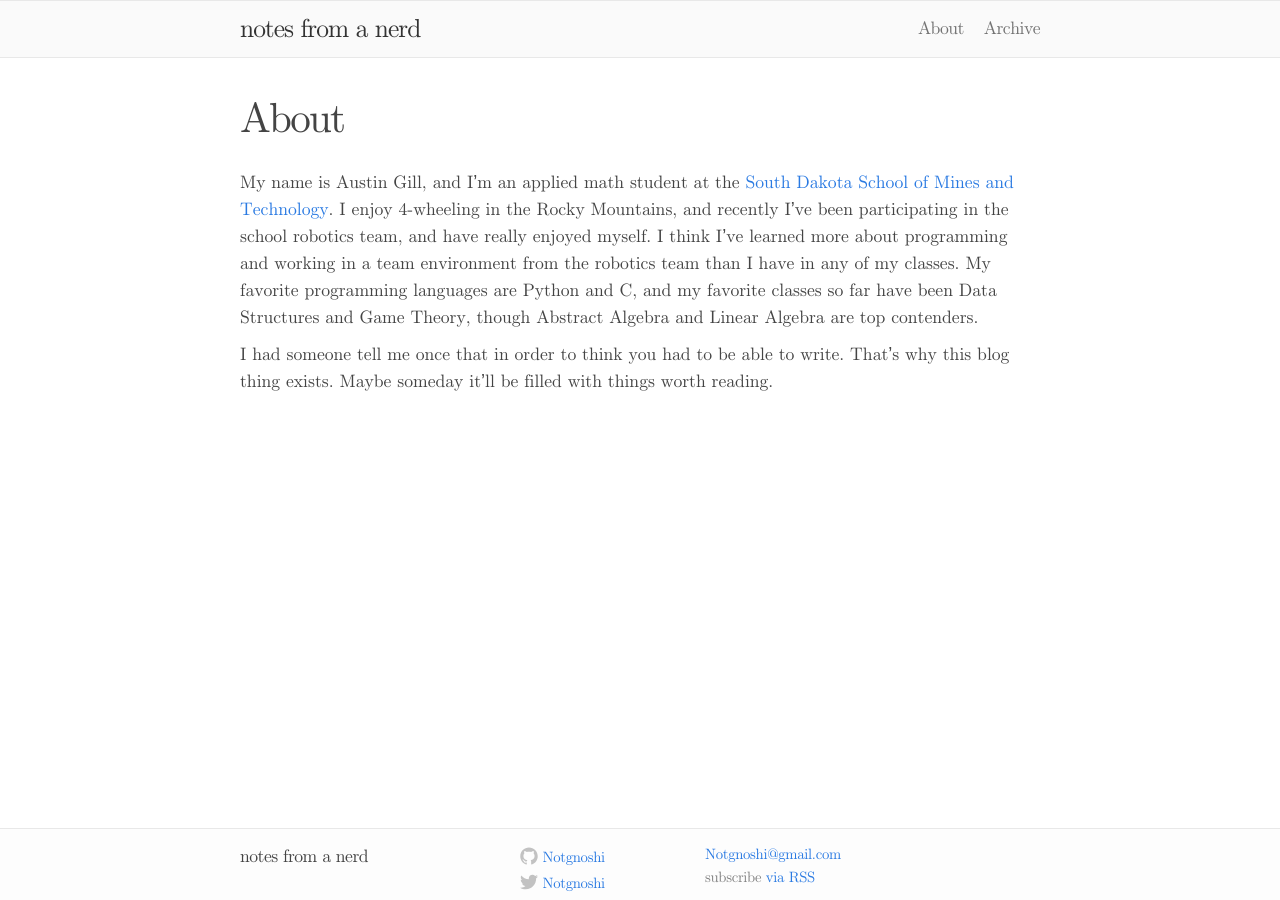
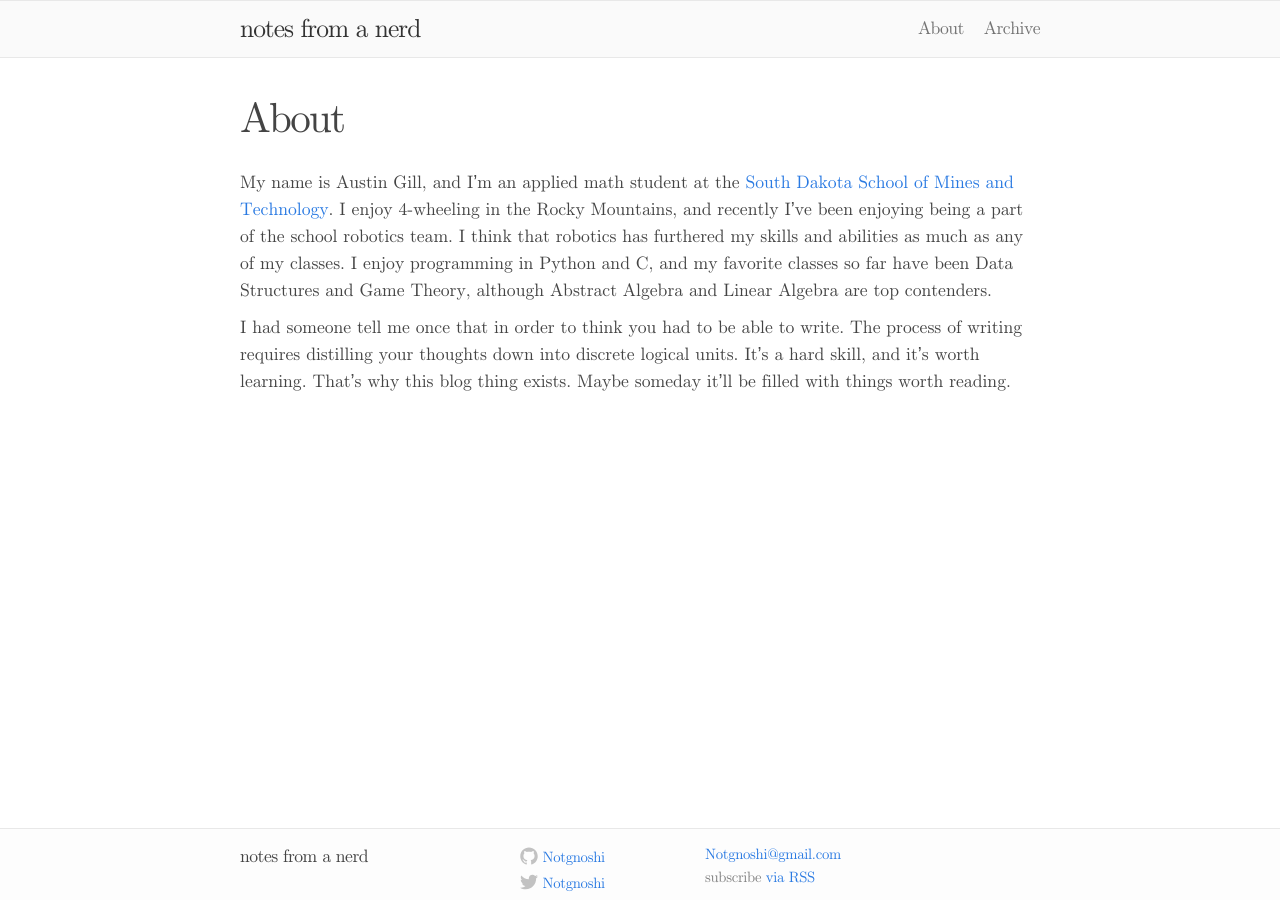
Before and after one commit to Notgnoshi/notgnoshi.github.io, a Jekyll site: the page built from _pages/about.md, in a window 1280 px wide. Built offline with Jekyll 4.4.1, drawn with Linux system fonts in a browser that asks for light colours.

Commit message:
published my rant on RTFM, and updated /about/

```diff
--- a/_pages/about.md
+++ b/_pages/about.md
@@ -4,6 +4,6 @@ title: About
 permalink: /about/
 ---
 
-My name is Austin Gill, and I'm an applied math student at the [South Dakota School of Mines and Technology](https://www.sdsmt.edu/). I enjoy 4-wheeling in the Rocky Mountains, and recently I've been participating in the school robotics team, and have really enjoyed myself. I think I've learned more about programming and working in a team environment from the robotics team than I have in any of my classes. My favorite programming languages are Python and C, and my favorite classes so far have been Data Structures and Game Theory, though Abstract Algebra and Linear Algebra are top contenders.
+My name is Austin Gill, and I'm an applied math student at the [South Dakota School of Mines and Technology](https://www.sdsmt.edu/). I enjoy 4-wheeling in the Rocky Mountains, and recently I've been enjoying being a part of the school robotics team. I think that robotics has furthered my skills and abilities as much as any of my classes. I enjoy programming in Python and C, and my favorite classes so far have been Data Structures and Game Theory, although Abstract Algebra and Linear Algebra are top contenders.
 
-I had someone tell me once that in order to think you had to be able to write. That's why this blog thing exists. Maybe someday it'll be filled with things worth reading.
+I had someone tell me once that in order to think you had to be able to write. The process of writing requires distilling your thoughts down into discrete logical units. It's a hard skill, and it's worth learning. That's why this blog thing exists. Maybe someday it'll be filled with things worth reading.
```
Also changed, not shown: _drafts/-rtfm.md (deleted, +0 -15 lines), _posts/2016-09-22-rtfm.md (added, +19 -0 lines).
